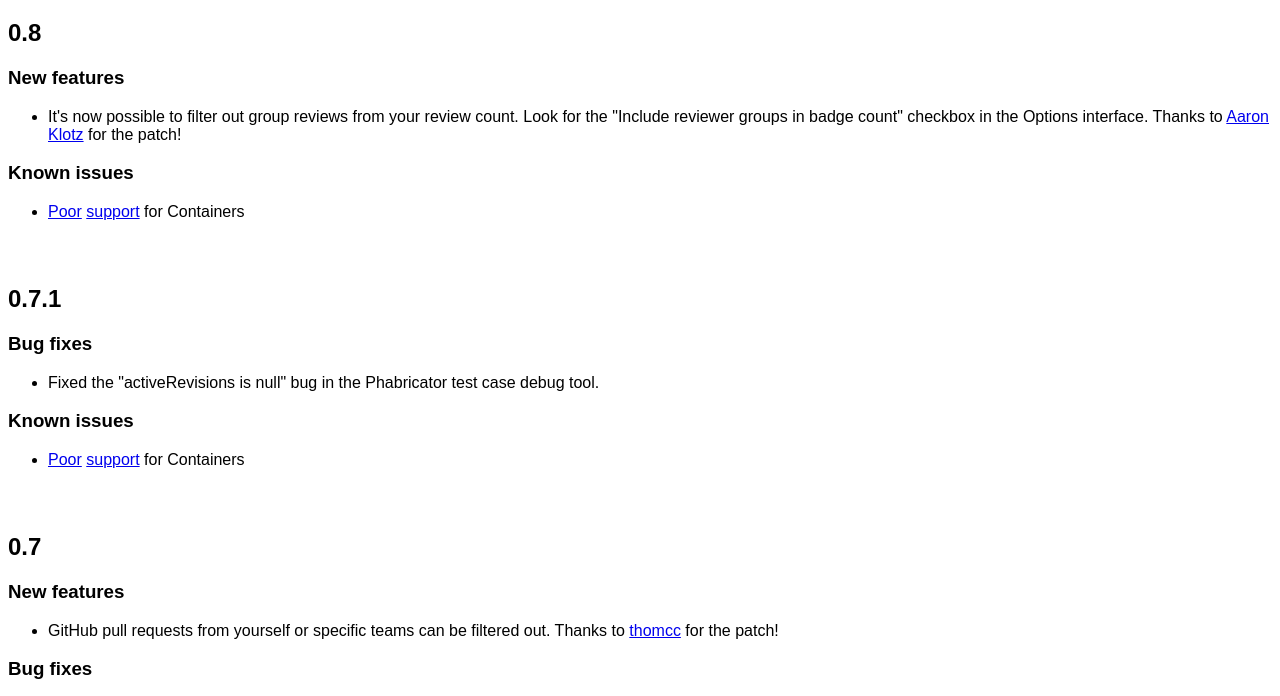
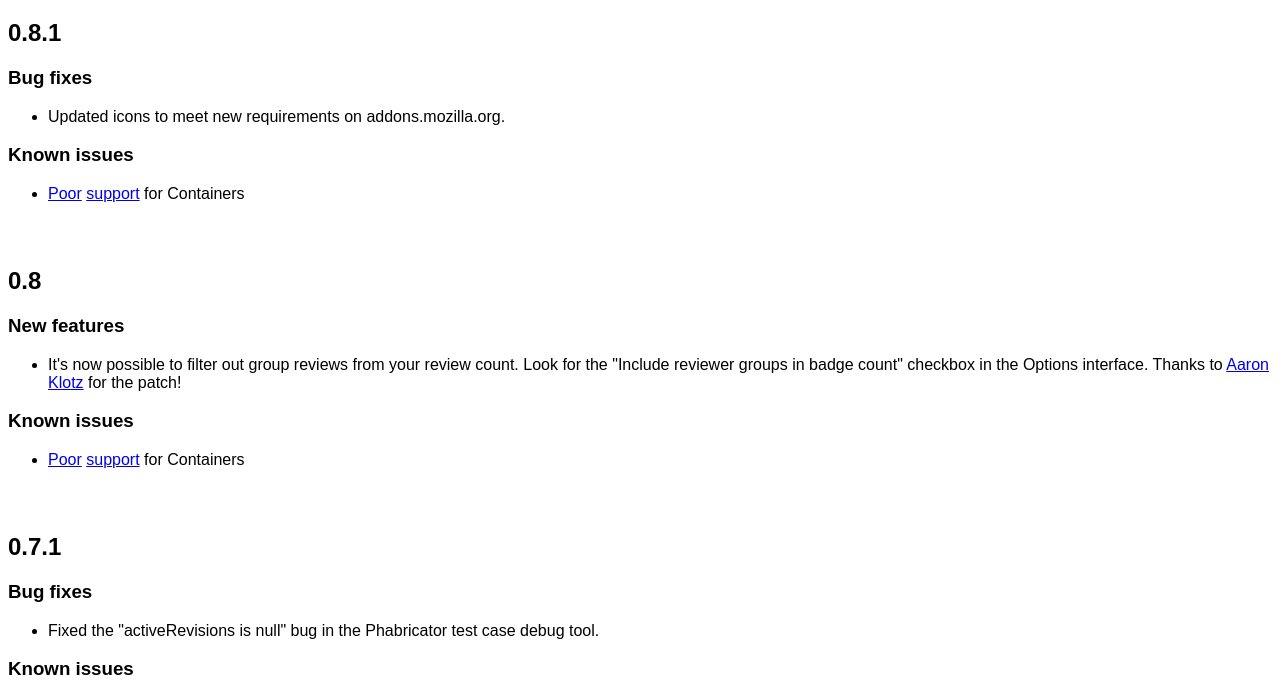
Before and after one commit to mikeconley/myqonly, a browser extension: page addon/content/release-notes/release-notes.html in a window 1280 px wide. Shown: the part 61-757 px from the top of the page. Drawn offline with Linux system fonts and the light colour scheme.

Commit message:
Add release notes and bump to 0.8.1

```diff
--- a/addon/content/release-notes/release-notes.html
+++ b/addon/content/release-notes/release-notes.html
@@ -8,6 +8,18 @@
 </head>
 <body>
   <h1>MyQOnly Release Notes</h1>
+
+  <section data-version="0.8.1">
+    <h2>0.8.1</h2>
+    <h3>Bug fixes</h3>
+    <ul>
+      <li>Updated icons to meet new requirements on addons.mozilla.org.</li>
+    </ul>
+    <h3>Known issues</h3>
+    <ul>
+      <li><a href="https://github.com/mikeconley/myqonly/issues/8">Poor</a> <a href="https://github.com/mikeconley/myqonly/issues/18">support</a> for Containers</li>
+    </ul>
+  </section>
 
   <section data-version="0.8">
     <h2>0.8</h2>
--- a/package.json
+++ b/package.json
@@ -1,6 +1,6 @@
 {
   "name": "myqonly",
-  "version": "0.8.0",
+  "version": "0.8.1",
   "description": "A tool for Mozillians who want to know how many reviews are in their queue in their browser.",
   "main": "index.js",
   "scripts": {
```
Also changed, not shown: addon/manifest.json.
